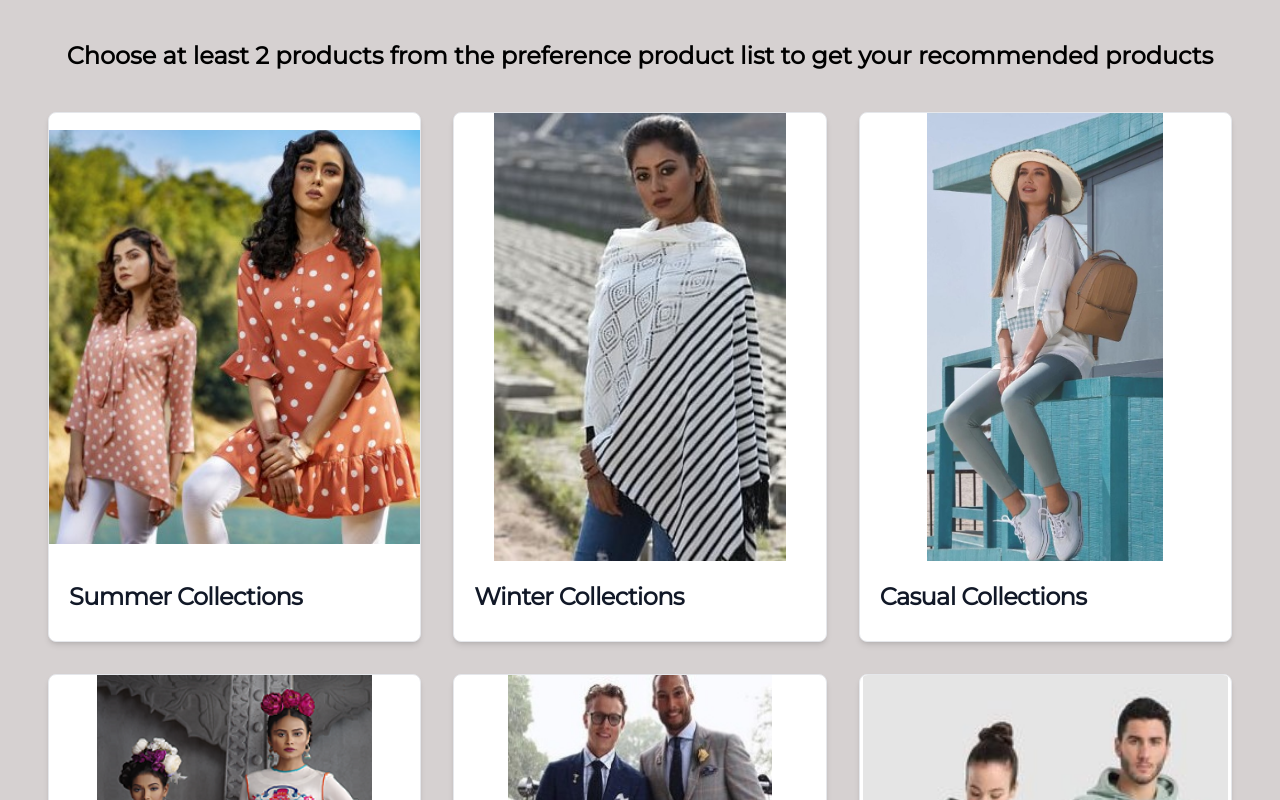
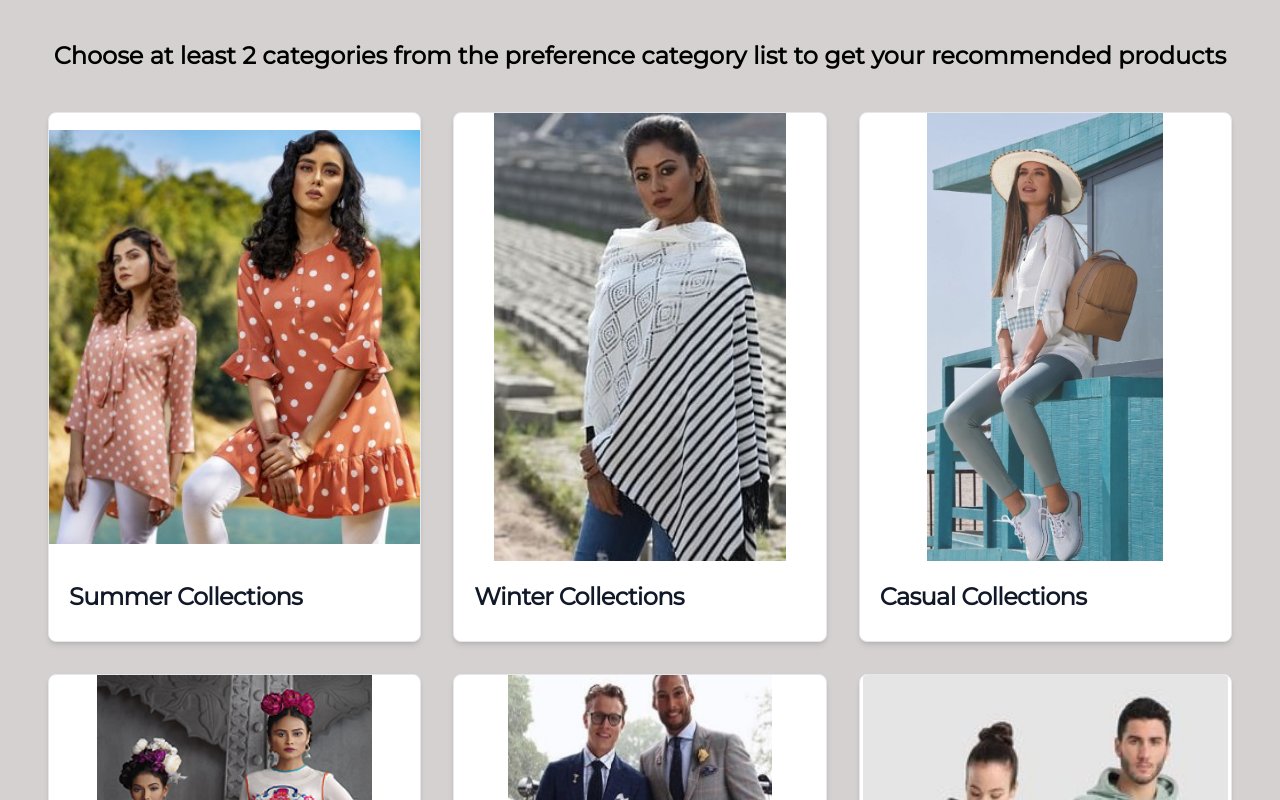
Before and after one commit to farzanatabassum/Regalia---frontend, a Next.js app in the folder client/: page /preference in a window 1280 px wide. Shown: the top 800 px of the page. Built offline with nearby package versions, Linux system fonts and the light colour scheme; no server answers; sample sign-in values are in the browser's storage.

Commit message:
ui:modify the preference

```diff
--- a/client/components/UpdateProductPreference.js
+++ b/client/components/UpdateProductPreference.js
@@ -128,12 +128,12 @@ const UpdateProductPreference = () => {
       />
       <section className="py-10 px-12">
         <p className="text-center text-2xl font-semibold mb-10">
-          Choose at least 2 products from the preference product list to get
+          Choose at least 2 categories from the preference category list to get
           your recommended products
         </p>
         {count == 1 ? (
           <h1 className="text-center text-2xl font-semibold mb-10 text-red-600">
-            Please choose at least 2 products
+            Please choose at least 2 categories
           </h1>
         ) : null}
         <div className="grid grid-flow-row gap-8 text-neutral-600 sm:grid-cols-1 md:grid-cols-2 lg:grid-cols-3">
```
